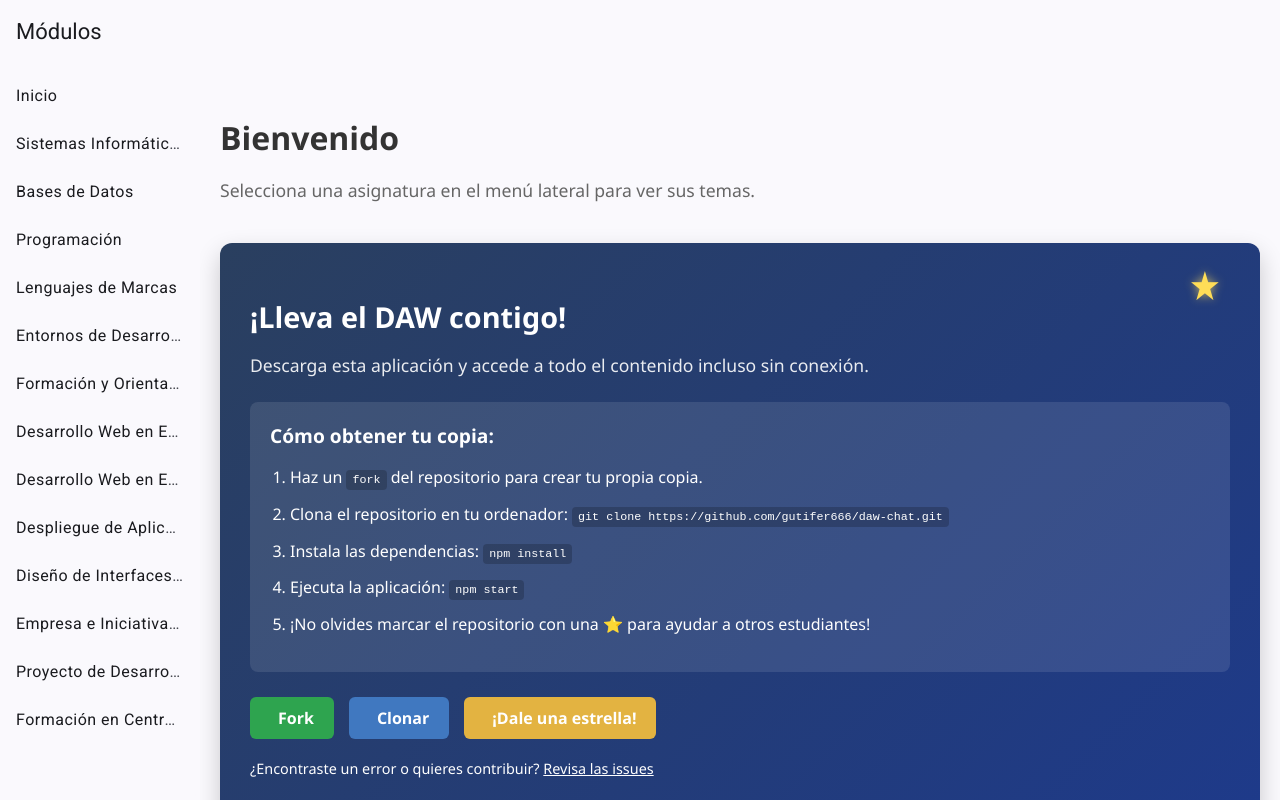
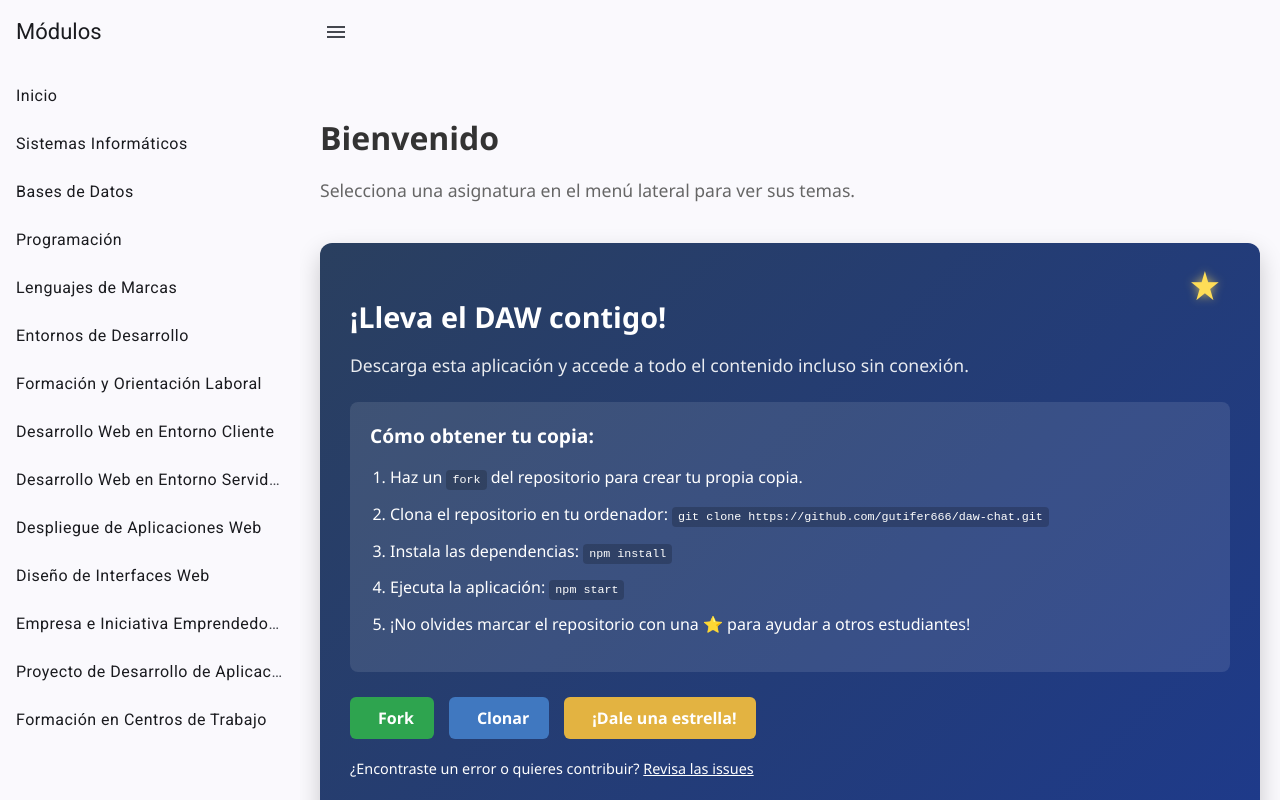
Before and after one commit to gutifer666/daw-academy-frontend, an Angular app: page / in a window 1280 px wide. Built offline with nearby package versions, Linux system fonts and the light colour scheme.

Commit message:
refactor: adjust SideNavComponent width and simplify toolbar content

```diff
--- a/src/app/shared/side-nav/side-nav.component.css
+++ b/src/app/shared/side-nav/side-nav.component.css
@@ -3,7 +3,7 @@
 }
 
 .sidenav {
-  width: 200px;
+  width: 300px;
 }
 
 .sidenav .mat-toolbar {
--- a/src/app/shared/side-nav/side-nav.component.html
+++ b/src/app/shared/side-nav/side-nav.component.html
@@ -23,7 +23,6 @@
   </mat-sidenav>
   <mat-sidenav-content>
     <mat-toolbar color="primary">
-      @if (isHandset$ | async) {
       <button
         type="button"
         aria-label="Toggle sidenav"
@@ -31,7 +30,7 @@
         (click)="drawer.toggle()">
         <mat-icon aria-label="Side nav toggle icon">menu</mat-icon>
       </button>
-      }
+      <!-- Resto del contenido del toolbar -->
     </mat-toolbar>
     <!-- Add Content Here -->
     <router-outlet />
```
Lines whose indentation alone changed are shown as unchanged.
